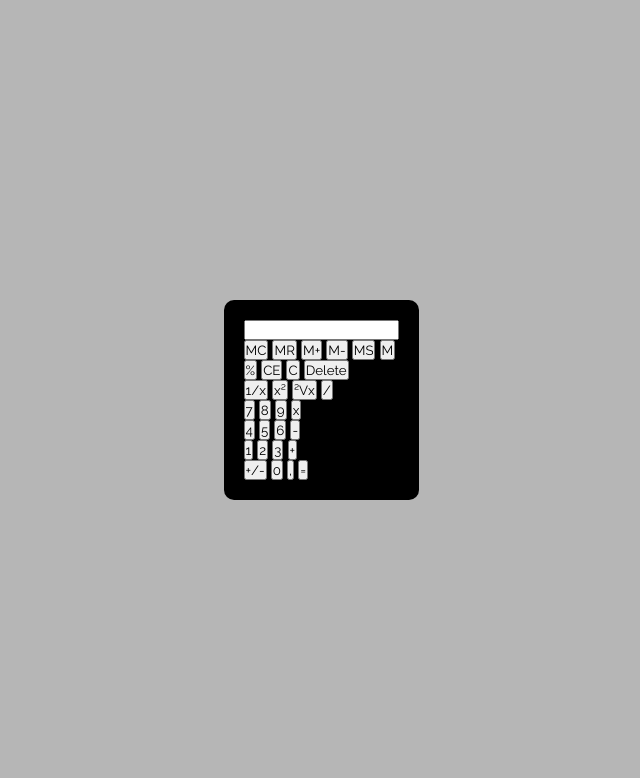
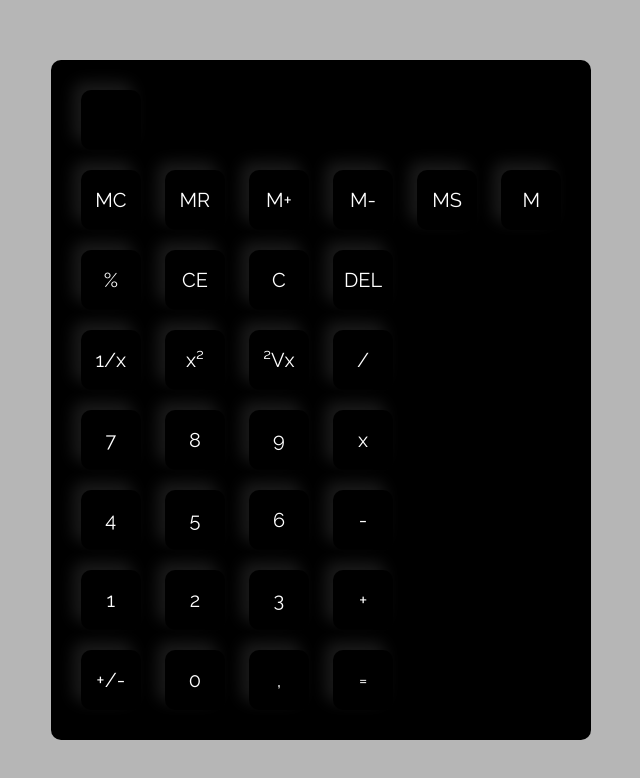
Before and after one commit to sikadali/wincalc, a plain HTML site: page index.html in a window 1280 px wide. Shown: the whole page, without its empty margins (319-959 px from the left). Drawn offline with Linux system fonts and the light colour scheme.

Commit message:
style btn

```diff
--- a/index.html
+++ b/index.html
@@ -16,7 +16,7 @@
                 </div>
                 <div class="row">
                     <input type="button" value="%"> <input type="button" value="CE">
-                    <input type="button" value="C"> <input type="button" value="Delete">
+                    <input type="button" value="C"> <input type="button" value="DEL">
                     <!--<div class="cell">%</div>   <div class="cell">CE</div>   <div class="cell">C</div>   <div class="cell">Delete</div>-->
                 </div>
                 <div class="row">
--- a/style.css
+++ b/style.css
@@ -20,14 +20,16 @@
     border-radius: 10px;
 }
 
-.cell {
+.calculator input {
     border: 0;
     outline: 0;
     width: 60px;
     height : 60px;
+    border-radius: 10px;
+    box-shadow: -8px -8px 15px rgba(255, 255 ,255, 0.1), 5px 5px 15px rgba(0, 0 ,0, 0.2);
+    background: transparent;
+    font-size: 20px;
+    color: #fff;
+    cursor: pointer;
+    margin: 10px;
 }
-
-.cell:hover {
-    background: white;
-    color: black;
-}
```
